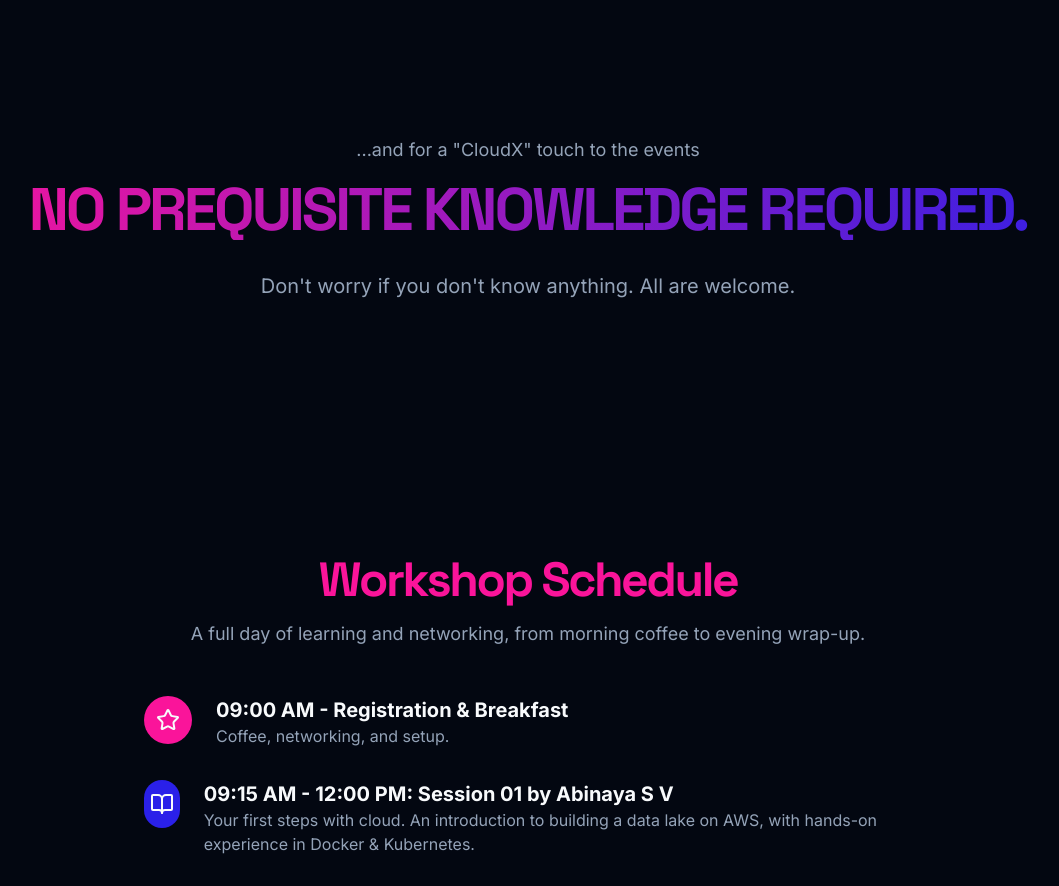
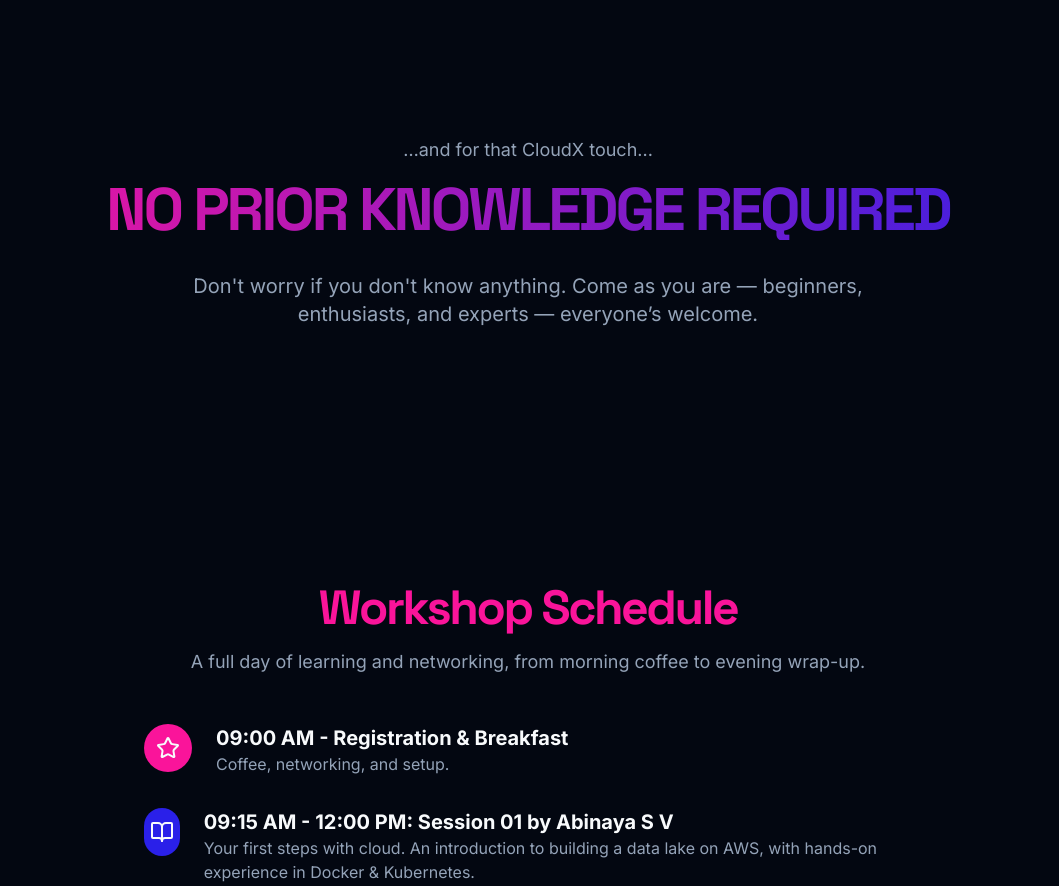
Before and after one commit to jhingalala1234/CloudX-Ascend, a Next.js app: page / in a window 1280 px wide. Shown: the part 3200-4086 px from the top of the page, without its empty margins (112-1171 px from the left). Built offline with nearby package versions, Linux system fonts and the light colour scheme.

Commit message:
changed-code-files

```diff
--- a/src/app/page.tsx
+++ b/src/app/page.tsx
@@ -1,3 +1,4 @@
+
 import Image from 'next/image';
 import Link from 'next/link';
 import {
@@ -280,13 +281,13 @@ export default function Home() {
             <section className="py-20 text-center sm:py-32">
               <div className="container mx-auto">
                 <p className="text-lg text-muted-foreground">
-                  ...and for a "CloudX" touch to the events
+                  …and for that CloudX touch...
                 </p>
-                <h2 className="font-headline mt-4 bg-gradient-to-r from-primary to-accent bg-clip-text text-4xl font-bold tracking-tighter text-transparent sm:text-5xl md:text-6xl">
-                  NO PREQUISITE KNOWLEDGE REQUIRED.
+                <h2 className="font-headline mt-4 bg-gradient-to-r from-primary to-accent bg-clip-text text-4xl font-bold uppercase tracking-tighter text-transparent sm:text-5xl md:text-6xl">
+                  No prior knowledge required
                 </h2>
                 <p className="mx-auto mt-8 max-w-3xl text-lg text-muted-foreground md:text-xl">
-                  Don't worry if you don't know anything. All are welcome.
+                  Don't worry if you don't know anything. Come as you are — beginners, enthusiasts, and experts — everyone’s welcome.
                 </p>
               </div>
             </section>
```
